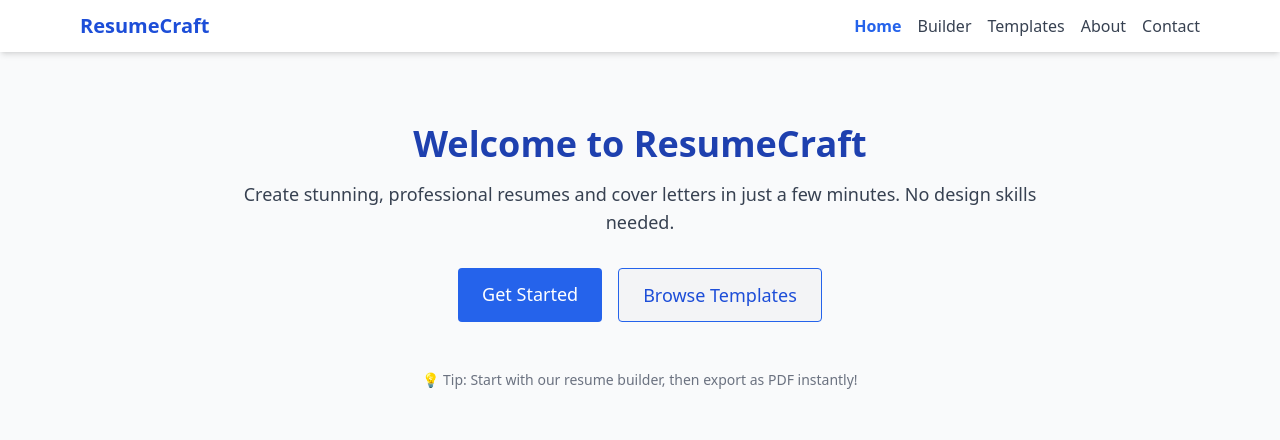
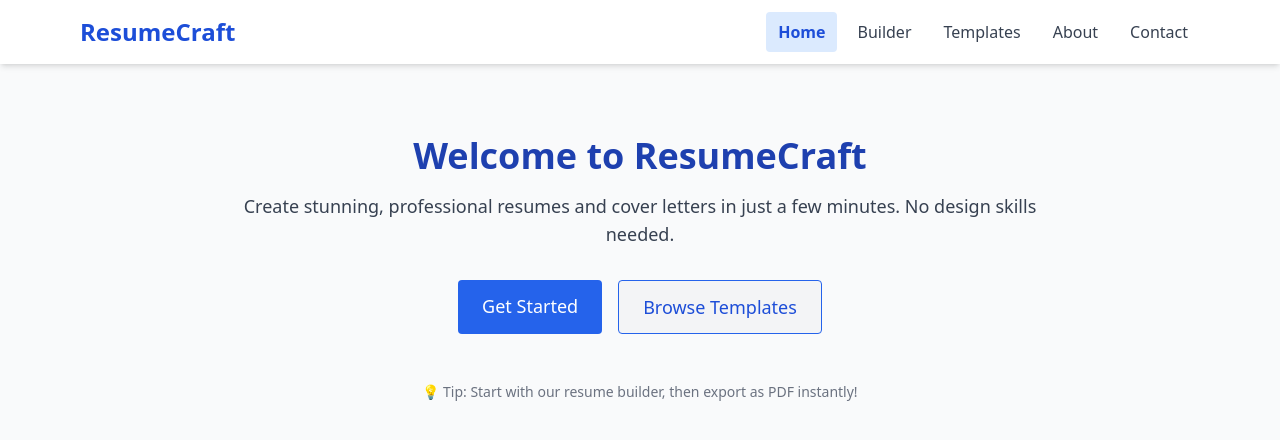
Before and after one commit to GlitchRider1/resumegenerator, a React (Vite) app: page / in a window 1280 px wide. Shown: the top 440 px of the page. Built offline with nearby package versions, Linux system fonts and the light colour scheme.

Commit message:
Update Navbar.tsx

```diff
--- a/src/components/Navbar.tsx
+++ b/src/components/Navbar.tsx
@@ -1,4 +1,3 @@
-// File: src/components/Navbar.tsx
 import React from 'react';
 import { Link, useLocation } from 'react-router-dom';
 
@@ -6,43 +5,25 @@ const Navbar: React.FC = () => {
   const location = useLocation();
   const isActive = (path: string) => location.pathname === path;
 
+  const linkStyle = (path: string) =>
+    `py-2 px-3 rounded transition ${
+      isActive(path)
+        ? 'bg-blue-100 text-blue-700 font-semibold'
+        : 'text-gray-700 hover:bg-gray-100'
+    }`;
+
   return (
     <nav className="bg-white shadow-md mb-6">
-      <div className="max-w-6xl mx-auto px-4 py-3 flex justify-between items-center">
-        <Link to="/" className="text-xl font-bold text-blue-700">
+      <div className="max-w-6xl mx-auto px-4 py-3 flex flex-col sm:flex-row justify-between items-center gap-2">
+        <Link to="/" className="text-2xl font-bold text-blue-700">
           ResumeCraft
         </Link>
-        <div className="space-x-4">
-          <Link
-            to="/"
-            className={isActive('/') ? 'text-blue-600 font-semibold' : 'text-gray-700'}
-          >
-            Home
-          </Link>
-          <Link
-            to="/builder"
-            className={isActive('/builder') ? 'text-blue-600 font-semibold' : 'text-gray-700'}
-          >
-            Builder
-          </Link>
-          <Link
-            to="/templates"
-            className={isActive('/templates') ? 'text-blue-600 font-semibold' : 'text-gray-700'}
-          >
-            Templates
-          </Link>
-          <Link
-            to="/about"
-            className={isActive('/about') ? 'text-blue-600 font-semibold' : 'text-gray-700'}
-          >
-            About
-          </Link>
-          <Link
-            to="/contact"
-            className={isActive('/contact') ? 'text-blue-600 font-semibold' : 'text-gray-700'}
-          >
-            Contact
-          </Link>
+        <div className="flex flex-wrap justify-center gap-2">
+          <Link to="/" className={linkStyle('/')}>Home</Link>
+          <Link to="/builder" className={linkStyle('/builder')}>Builder</Link>
+          <Link to="/templates" className={linkStyle('/templates')}>Templates</Link>
+          <Link to="/about" className={linkStyle('/about')}>About</Link>
+          <Link to="/contact" className={linkStyle('/contact')}>Contact</Link>
         </div>
       </div>
     </nav>
```
